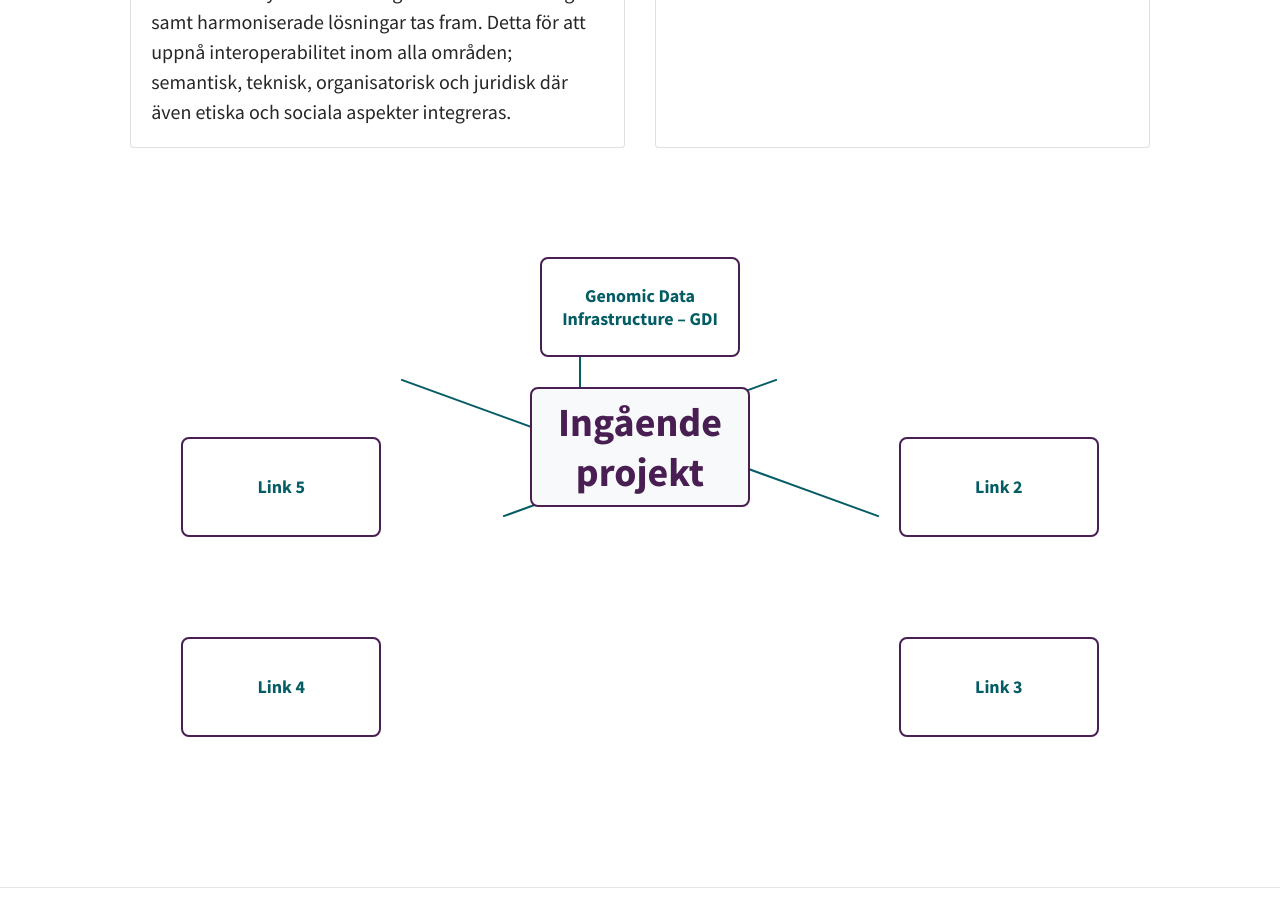
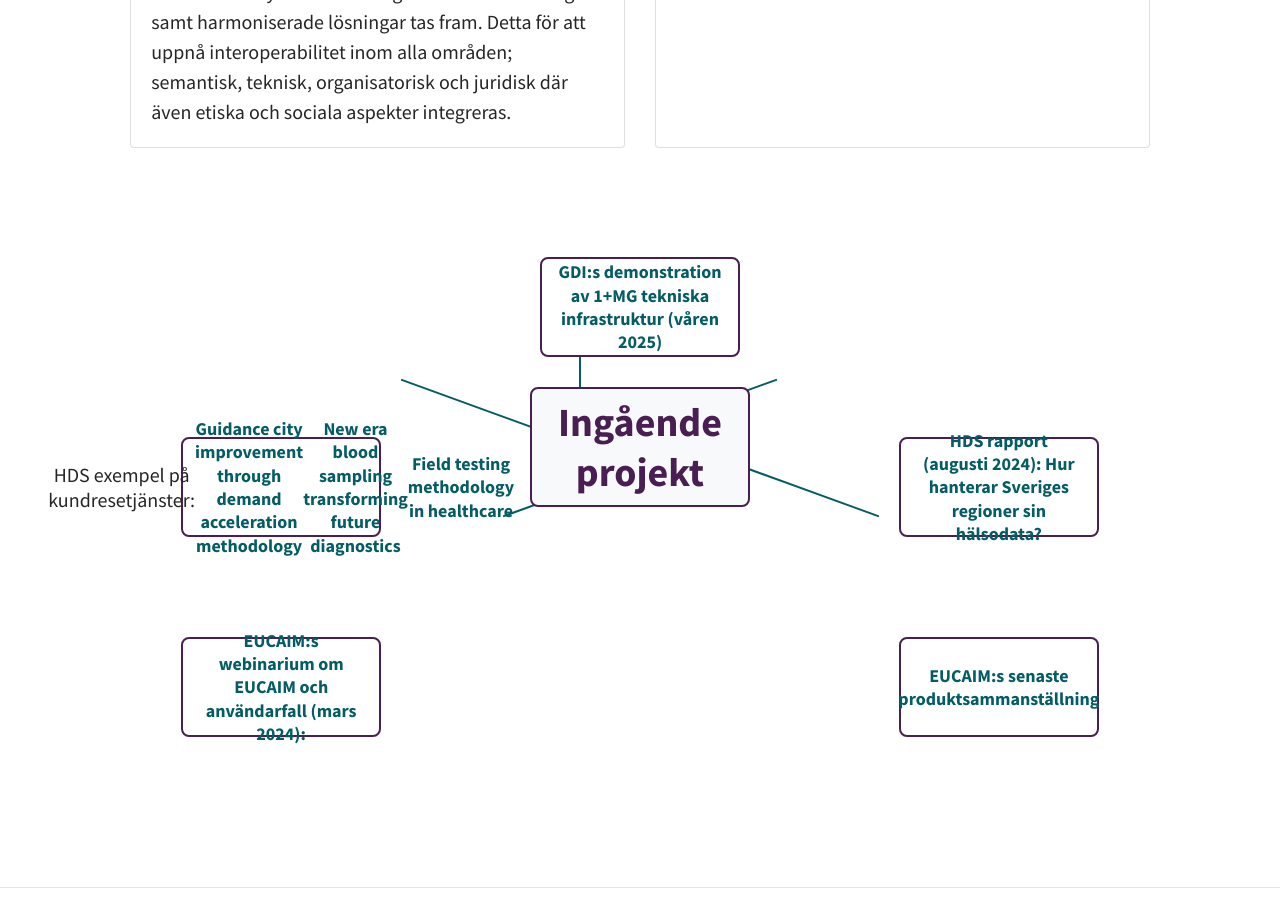
Before and after one commit to ScilifelabDataCentre/DIGIfor1Health_web, a Jekyll site: the page built from pages/outputs.md, in a window 1280 px wide and 900 px high, scrolled down 1804 px. Built offline with Jekyll 4.4.1, drawn with Linux system fonts in a browser that asks for light colours; a script that is not in the unit is left out; comment, search, counter and statistics services are not loaded.

Commit message:
Update outputs.md

```diff
--- a/pages/outputs.md
+++ b/pages/outputs.md
@@ -244,19 +244,23 @@ Rapporten var framtagen som ett underlag för redovisning till finansiären samt
 
     <!-- Outer boxes with links -->
     <div class="mind-map-box box-1">
-        <a href="https://gdi.onemilliongenomes.eu/">Genomic Data Infrastructure – GDI</a>
+        <a href="https://gdi.onemilliongenomes.eu/news/gdi-technical-infrastructure">GDI:s demonstration av 1+MG tekniska infrastruktur (våren 2025)</a>
     </div>
     <div class="mind-map-box box-2">
-        <a href="#">Link 2</a>
+
+        <a href="https://lnu.se/mot-linneuniversitetet/aktuellt/nyheter/2024/ny-rapport-hur-hanterar-sveriges-regioner-sin-halsodata/">HDS rapport (augusti 2024): Hur hanterar Sveriges regioner sin hälsodata?</a>
     </div>
     <div class="mind-map-box box-3">
-        <a href="#">Link 3</a>
+        <a href="https://cancerimage.eu/achievements/">EUCAIM:s senaste produktsammanställning</a>
     </div>
     <div class="mind-map-box box-4">
-        <a href="#">Link 4</a>
+        <a href="https://www.youtube.com/watch?v=bH_NiEWFMAA">EUCAIM:s webinarium om EUCAIM och användarfall (mars 2024):</a>
     </div>
     <div class="mind-map-box box-5">
-        <a href="#">Link 5</a>
+        HDS exempel på kundresetjänster:
+        <a href="https://european-digital-innovation-hubs.ec.europa.eu/knowledge-hub/success-stories/guidance-city-improvement-through-demand-acceleration-methodology">Guidance city improvement through demand acceleration methodology</a>
+        <a href="https://european-digital-innovation-hubs.ec.europa.eu/knowledge-hub/success-stories/new-era-blood-sampling-transforming-future-diagnostics">New era blood sampling transforming future diagnostics</a>
+        <a href="https://european-digital-innovation-hubs.ec.europa.eu/knowledge-hub/success-stories/field-testing-methodology-healthcare">Field testing methodology in healthcare</a>
     </div>
 </div>
 </div>
```
